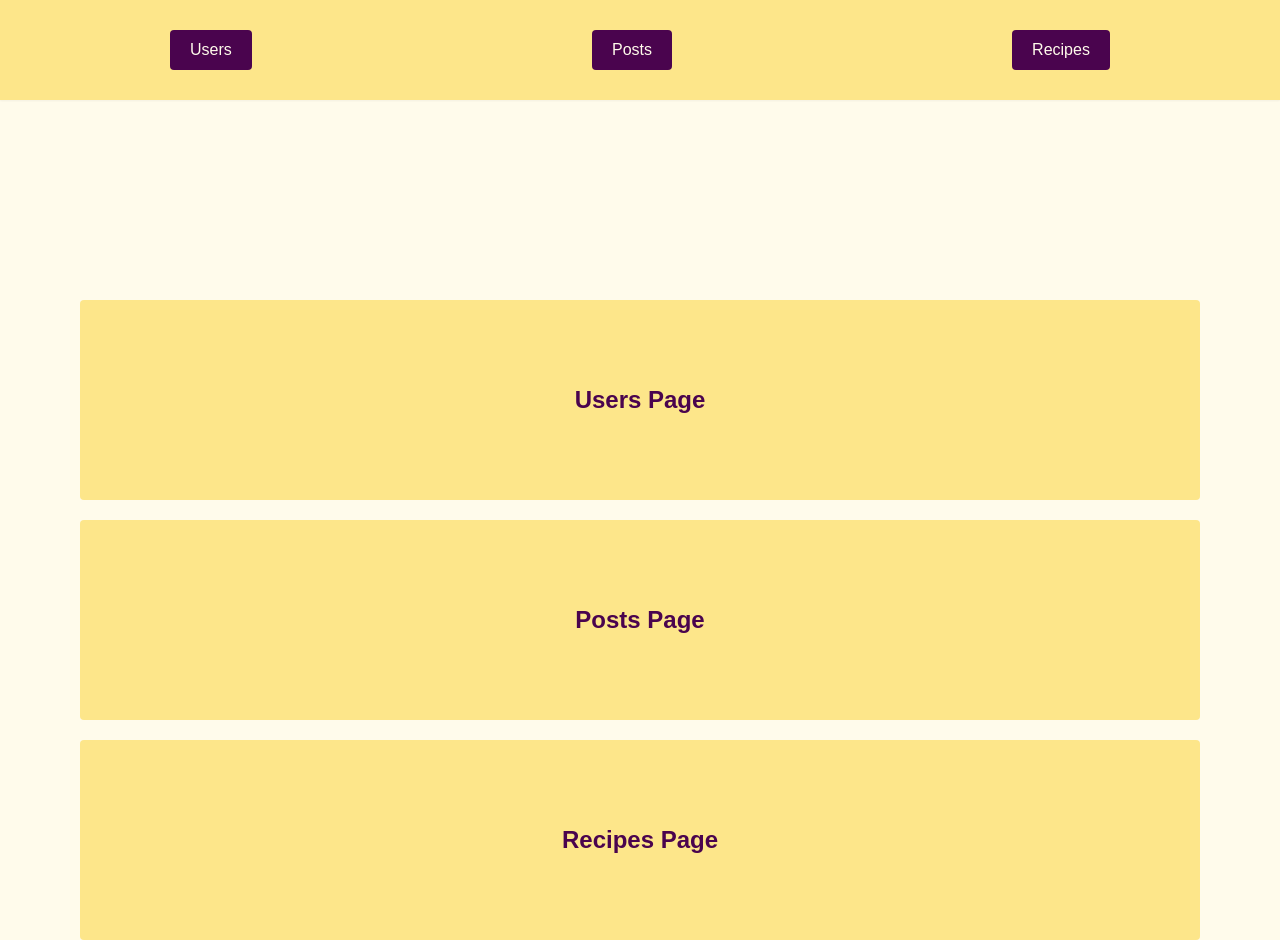
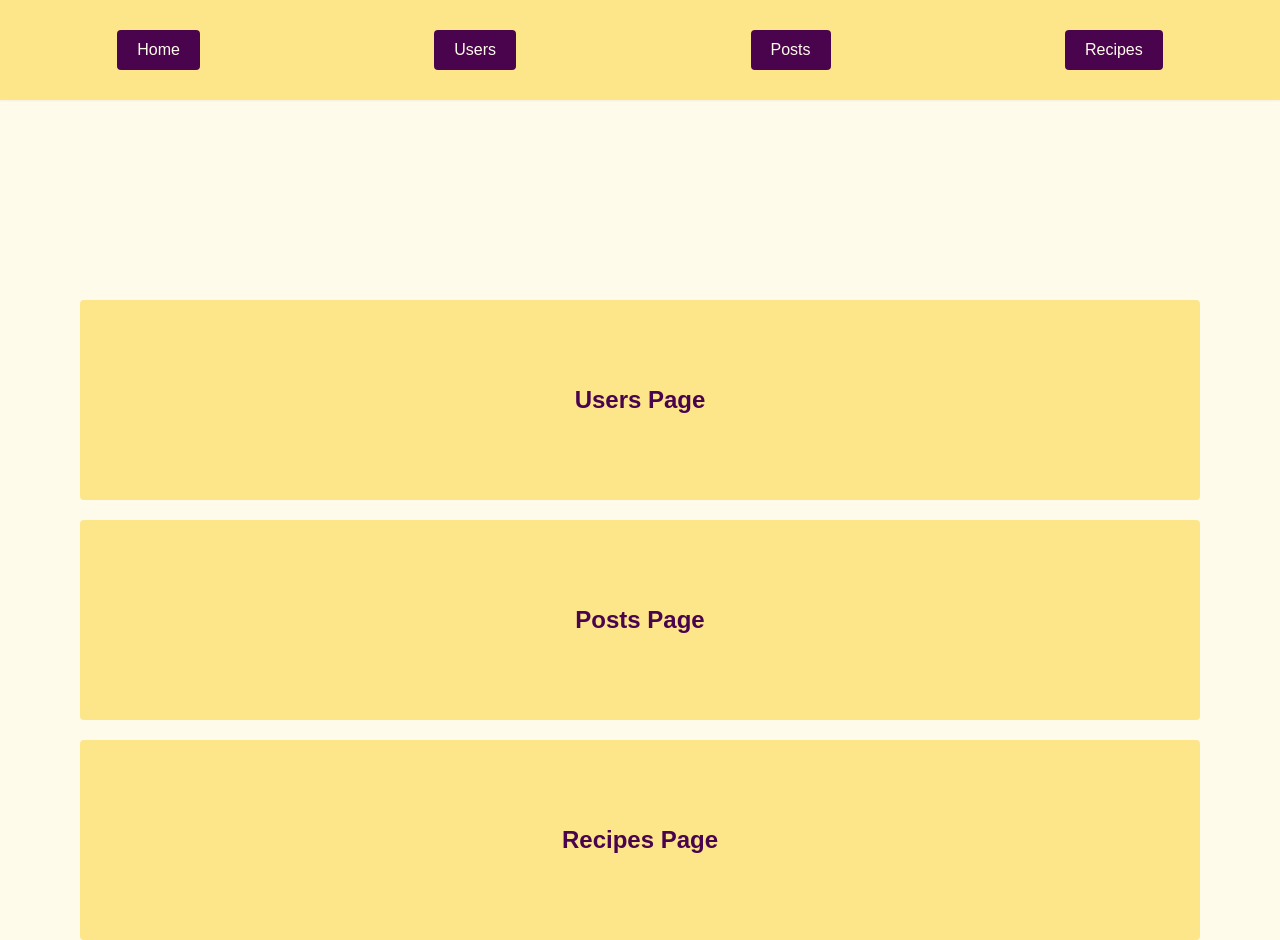
Before and after one commit to Hadismrd18/next3-app1, a Next.js app: page / in a window 1280 px wide. Built offline with nearby package versions, Linux system fonts and the light colour scheme.

Commit message:
add home page to navbar

```diff
--- a/src/components/Navbar.js
+++ b/src/components/Navbar.js
@@ -1,13 +1,34 @@
-import React from 'react'
-import Link from 'next/link'
+import React from "react";
+import Link from "next/link";
 export default function Navbar() {
   return (
-    <div className='w-full bg-amber-200  h-[100px] flex items-center shadow-sm'>
-        <ul className='w-full flex items-center justify-around'>
-            <Link href='/users' className='bg-fuchsia-950 text-amber-50 font-medium py-2 px-5 rounded hover:bg-fuchsia-800 transition-all duration-200'><li>Users</li></Link>
-            <Link href='/posts' className='bg-fuchsia-950 text-amber-50 font-medium py-2 px-5 rounded hover:bg-fuchsia-800 transition-all duration-200'><li>Posts</li></Link>
-            <Link href='/recipes' className='bg-fuchsia-950 text-amber-50 font-medium py-2 px-5 rounded hover:bg-fuchsia-800 transition-all duration-200'><li>Recipes</li></Link>
-        </ul>
+    <div className="w-full bg-amber-200  h-[100px] flex items-center shadow-sm">
+      <ul className="w-full flex items-center justify-around">
+        <Link
+          href="/"
+          className="bg-fuchsia-950 text-amber-50 font-medium py-2 px-5 rounded hover:bg-fuchsia-800 transition-all duration-200"
+        >
+          <li>Home</li>
+        </Link>
+        <Link
+          href="/users"
+          className="bg-fuchsia-950 text-amber-50 font-medium py-2 px-5 rounded hover:bg-fuchsia-800 transition-all duration-200"
+        >
+          <li>Users</li>
+        </Link>
+        <Link
+          href="/posts"
+          className="bg-fuchsia-950 text-amber-50 font-medium py-2 px-5 rounded hover:bg-fuchsia-800 transition-all duration-200"
+        >
+          <li>Posts</li>
+        </Link>
+        <Link
+          href="/recipes"
+          className="bg-fuchsia-950 text-amber-50 font-medium py-2 px-5 rounded hover:bg-fuchsia-800 transition-all duration-200"
+        >
+          <li>Recipes</li>
+        </Link>
+      </ul>
     </div>
-  )
+  );
 }
--- a/src/components/RecipesCard.js
+++ b/src/components/RecipesCard.js
@@ -15,9 +15,11 @@ export default function Card({ cardData }) {
       <p className="font-bold text-pink-700">{instructions}</p>
       <div className="w-full flex flex-col items-center gap-2">
         <div className="w-full bg-pink-900 flex items-center justify-around rounded p-1">
-          <span className="font-bold text-white ">prepTimeMinutes: {prepTimeMinutes}</span>
+          <span className="font-bold text-white ">
+            prepTimeMinutes: {prepTimeMinutes}
+          </span>
           <div className="flex items-center justify-center gap-1">
-            <FaEye className="text-white"/>
+            <FaEye className="text-white" />
             <span className="font-bold text-white ">rating: {rating}</span>
           </div>
         </div>
```
